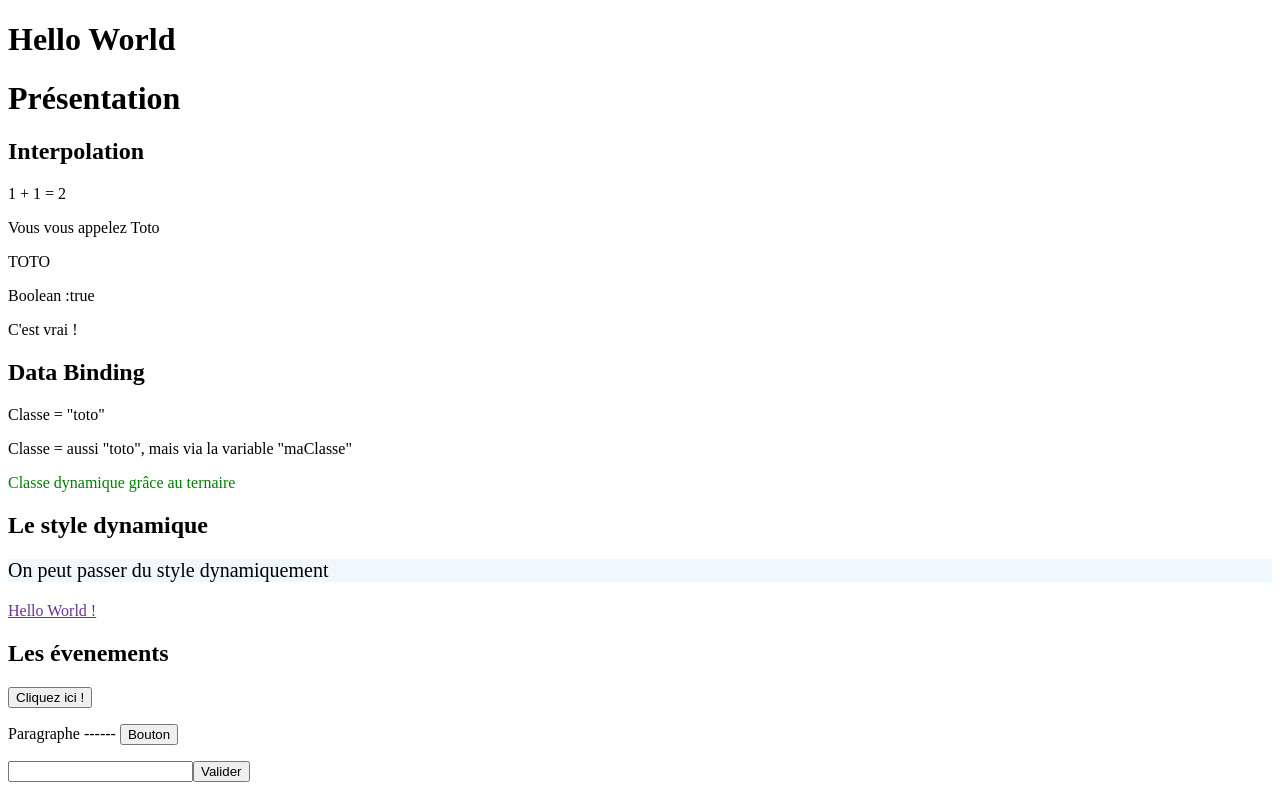
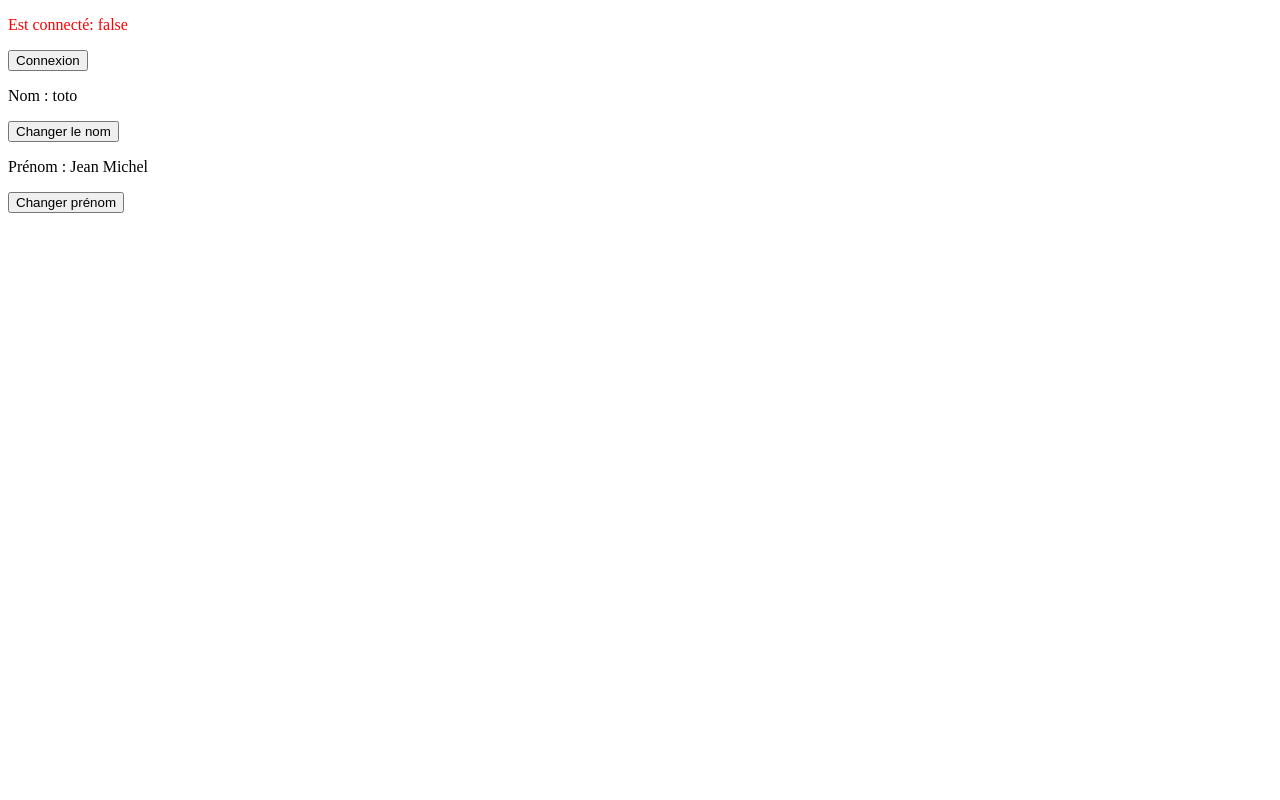
Before and after one commit to Thaisrr/booster-vue, a Vue app: page / in a window 1280 px wide. Built offline with nearby package versions, Linux system fonts and the light colour scheme.

Commit message:
reactivité

```diff
--- a/src/App.vue
+++ b/src/App.vue
@@ -1,11 +1,15 @@
 <script setup>
-import PresentationComponent from "./components/presentation-component.vue";
+// import PresentationComponent from "./components/presentation-component.vue";
+import ReactiviteComponent from "@/components/reactivite-component.vue";
 
 </script>
 
 <template>
+  <!--
   <h1>Hello World</h1>
   <PresentationComponent />
+  -->
+  <ReactiviteComponent />
 </template>
 
 <style></style>
--- a/src/components/presentation-component.vue
+++ b/src/components/presentation-component.vue
@@ -65,8 +65,6 @@ function handleA() {
     </form>
 
 
-
-
   </section>
 </template>
 
--- /dev/null
+++ b/src/components/reactivite-component.vue
@@ -0,0 +1,51 @@
+<script setup>
+import {reactive, ref} from "vue";
+
+  /**** Ref *****/
+
+  let isLogged = ref(false);
+  let name = ref('toto');
+
+  function setLogged() {
+    isLogged.value = !isLogged.value; // passer de true à false et vice versa
+    console.log('is logged ? ', isLogged.value);
+  }
+
+  function changeName() {
+    name.value = 'titi';
+    console.log(name.value);
+  }
+
+
+  /***** Reactive *****/
+  const state = reactive({
+    firstname: 'Jean Michel',
+  });
+
+  function changeFirstname() {
+    state.firstname = 'Jean Micheline';
+    console.log(state.firstname)
+  }
+
+</script>
+
+<template>
+  <p v-bind:class="isLogged ? 'green' : 'red'">Est connecté: {{isLogged}}</p>
+  <p>
+    <button @click="setLogged()">
+      {{isLogged ? 'Déconnexion' : 'Connexion'}}
+    </button>
+  </p>
+  <p>Nom : {{name}}</p>
+  <p>
+    <button @click="changeName()">Changer le nom</button>
+  </p>
+  <p>Prénom : {{state.firstname}}</p>
+  <button @click="changeFirstname()">Changer prénom</button>
+
+</template>
+
+<style scoped>
+.green {color: green;}
+.red {color: red;}
+</style>
```
Also changed, not shown: 1 other file (tests, documents, lock files or other folders).
